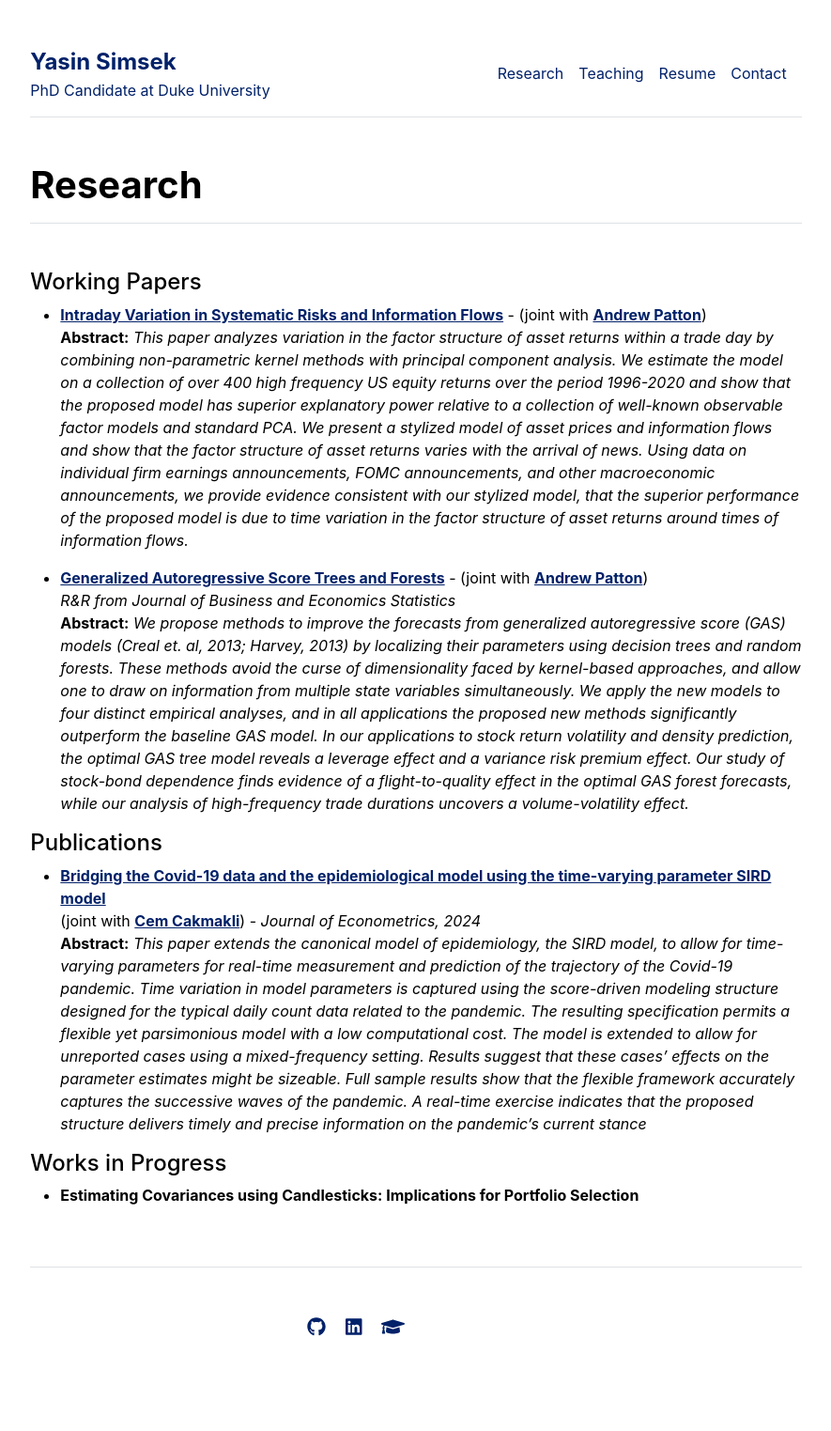
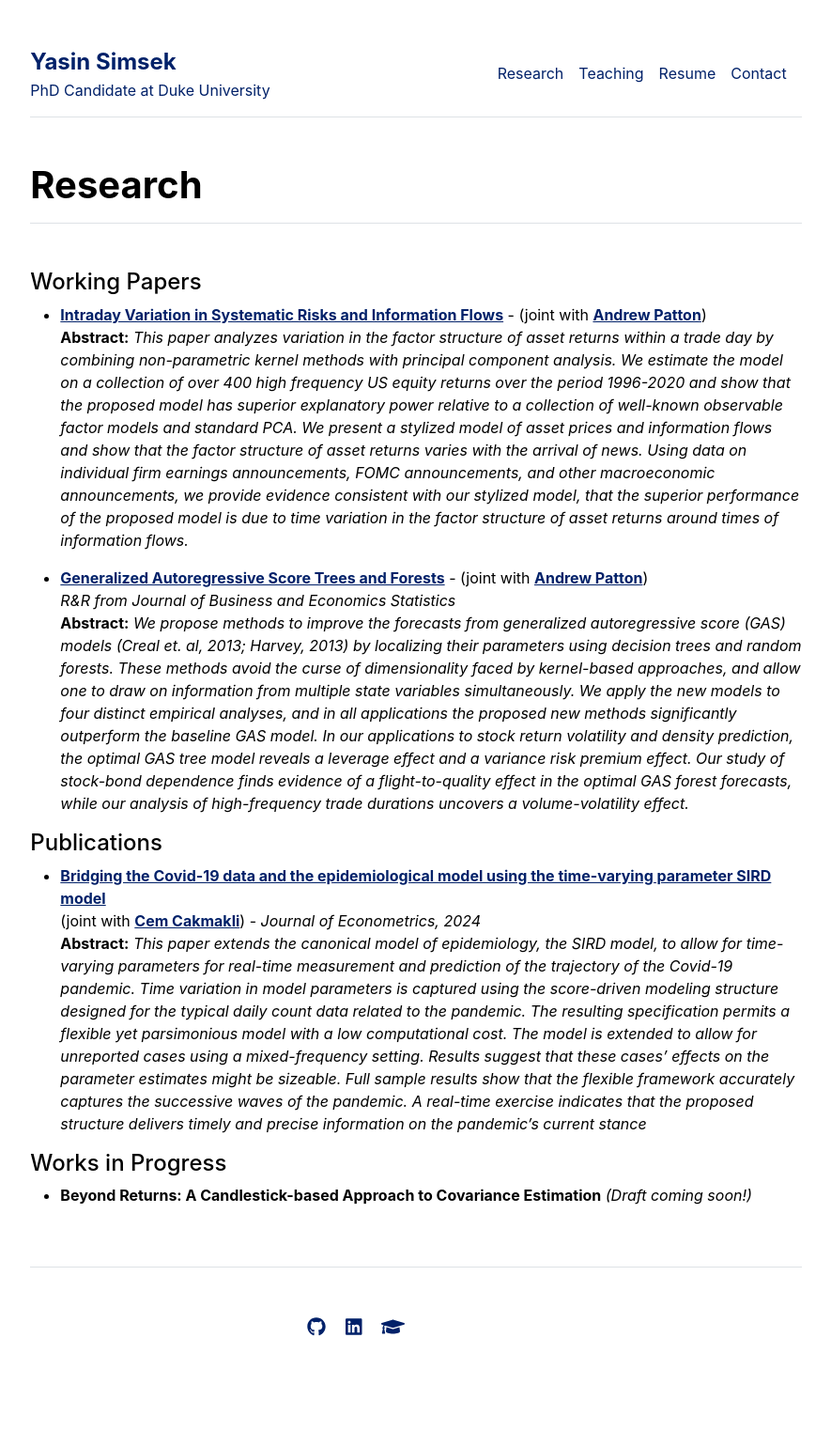
Before and after one commit to yasin-simsek/yasin-simsek.github.io, a Jekyll site: the page built from research.md, in a window 1280 px wide. Shown: the whole page at 94% size, without its empty margins (197-1082 px from the left). Built offline with Jekyll 4.4.1, drawn with Linux system fonts in a browser that asks for light colours.

Commit message:
update in research

```diff
--- a/research.md
+++ b/research.md
@@ -16,4 +16,4 @@ title: "Research"
 **Abstract:** *This paper extends the canonical model of epidemiology, the SIRD model, to allow for time-varying parameters for real-time measurement and prediction of the trajectory of the Covid-19 pandemic. Time variation in model parameters is captured using the score-driven modeling structure designed for the typical daily count data related to the pandemic. The resulting specification permits a flexible yet parsimonious model with a low computational cost. The model is extended to allow for unreported cases using a mixed-frequency setting. Results suggest that these cases’ effects on the parameter estimates might be sizeable. Full sample results show that the flexible framework accurately captures the successive waves of the pandemic. A real-time exercise indicates that the proposed structure delivers timely and precise information on the pandemic’s current stance*
 
 #### Works in Progress
-* **Estimating Covariances using Candlesticks: Implications for Portfolio Selection**
+* **Beyond Returns: A Candlestick-based Approach to Covariance Estimation** *(Draft coming soon!)*
```
